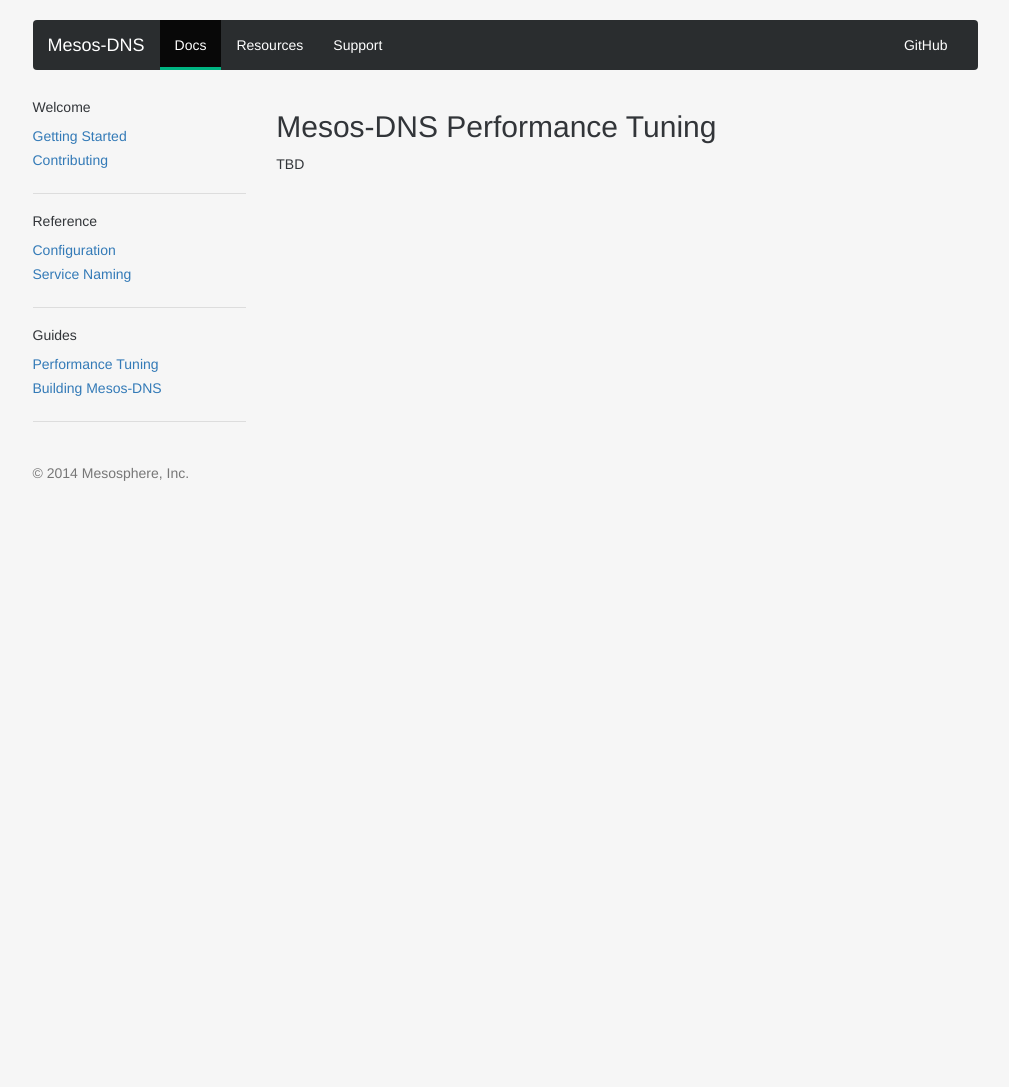
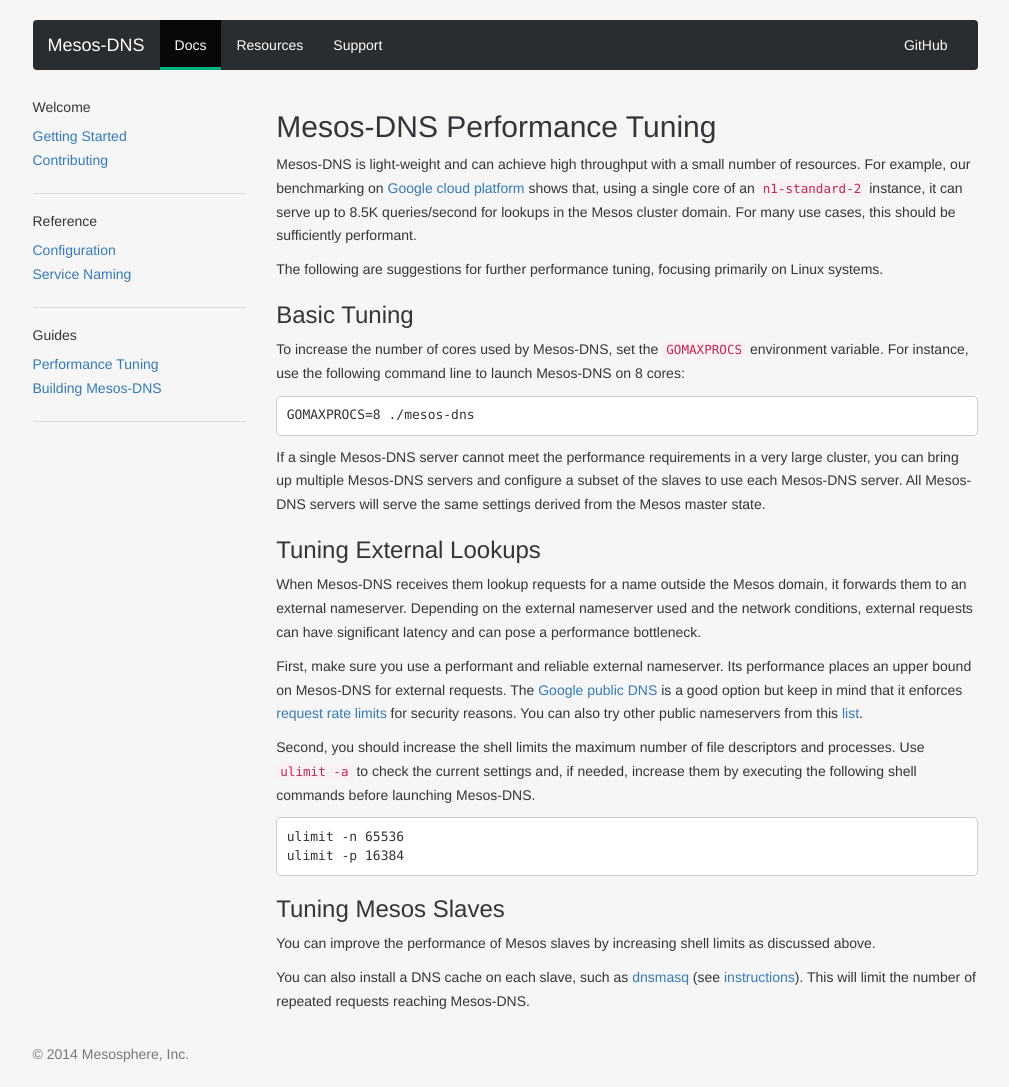
Before and after one commit to vkorehov/mesos-dns, a Jekyll site: the page built from docs/docs/performance-tuning.md, in a window 1280 px wide. Shown: the whole page, without its empty margins (135-1144 px from the left). Built offline with Jekyll 4.4.1, drawn with Linux system fonts in a browser that asks for light colours; nearby versions of some CDN libraries; some web fonts are replaced; Markdown is read by kramdown in place of the engine named in the settings; before the commit the page ends 900 px from its top, so only the background shows below that.

Commit message:
Updated documentation

`````diff
--- a/docs/docs/performance-tuning.md
+++ b/docs/docs/performance-tuning.md
@@ -4,4 +4,35 @@ title: Mesos-DNS Performance Tuning
 
 ## Mesos-DNS Performance Tuning
 
-TBD
+Mesos-DNS is light-weight and can achieve high throughput with a small number of resources. For example, our benchmarking on [Google cloud platform](https://cloud.google.com/) shows that, using a single core of an `n1-standard-2` instance, it can serve up to 8.5K queries/second for lookups in the Mesos cluster domain. For many use cases, this should be sufficiently performant.
+
+The following are suggestions for further performance tuning, focusing primarily on Linux systems.
+
+### Basic Tuning
+
+To increase the number of cores used by Mesos-DNS, set the `GOMAXPROCS` environment variable. For instance, use the following command line to launch Mesos-DNS on 8 cores:
+
+````
+GOMAXPROCS=8 ./mesos-dns
+````
+
+If a single Mesos-DNS server cannot meet the performance requirements in a very large cluster, you can bring up multiple Mesos-DNS servers and configure a subset of the slaves to use each Mesos-DNS server. All Mesos-DNS servers will serve the same settings derived from the Mesos master state.
+
+### Tuning External Lookups
+
+When Mesos-DNS receives them lookup requests for a name outside the Mesos domain, it forwards them to an external nameserver. Depending on the external nameserver used and the network conditions, external requests can have significant latency and can pose a performance bottleneck.
+
+First, make sure you use a performant and reliable external nameserver. Its performance places an upper bound on Mesos-DNS for external requests. The [Google public DNS](https://developers.google.com/speed/public-dns/) is a good option but keep in mind that it enforces [request rate limits](https://developers.google.com/speed/public-dns/docs/security) for security reasons. You can also try other public nameservers from this [list](http://public-dns.tk/nameservers).
+
+Second, you should increase the shell limits the maximum number of file descriptors and processes. Use `ulimit -a` to check the current settings and, if needed, increase them by executing the following shell commands before launching Mesos-DNS.
+
+```
+ulimit -n 65536
+ulimit -p 16384
+```
+
+### Tuning Mesos Slaves
+
+You can improve the performance of Mesos slaves by increasing shell limits as discussed above.
+
+You can also install a DNS cache on each slave, such as [dnsmasq](http://www.thekelleys.org.uk/dnsmasq/doc.html) (see [instructions](http://www.g-loaded.eu/2010/09/18/caching-nameserver-using-dnsmasq/)). This will limit the number of repeated requests reaching Mesos-DNS.
`````
Also changed, not shown: docs/docs/building.md (+3 -1 lines), docs/docs/configuration-parameters.md (+9 -7 lines).
